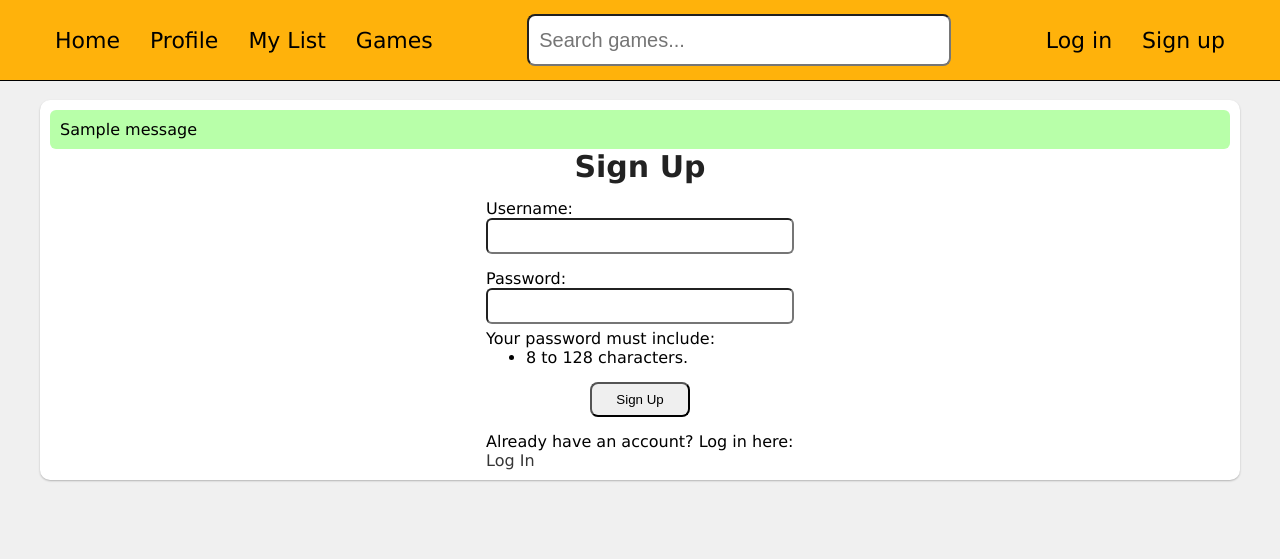
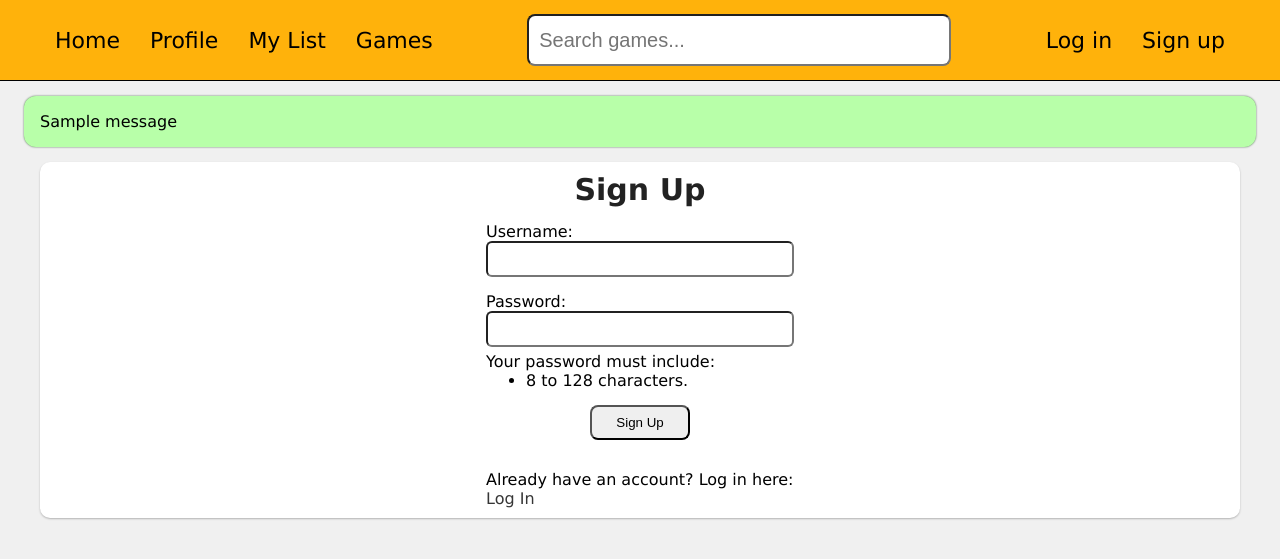
Before and after one commit to Wirebin/game-review-site, a Flask app: page /signup in a window 1280 px wide. Shown: the top 559 px of the page. Run offline with Flask 3, Linux system fonts and the light colour scheme; tables that the repository leaves empty hold one stand-in row (values such as "Sample post"); one stand-in notice (Sample message) is shown.

Commit message:
Merge all indivitual flash message boxes to one location

```diff
--- a/static/main.css
+++ b/static/main.css
@@ -19,15 +19,22 @@ body {
 
 .flash-error {
 	background-color: #ff9d9d;
-	padding: 10px;
-	border-radius: 6px;
-	margin: 100px;
+	box-shadow: 0 0 2px #910000;
+	padding: 1rem;
+	border-radius: 12px;
+	width: 1200px;
+	margin-left: auto;
+	margin-right: auto;
 }
 
 .flash-success {
 	background-color: #b8ffa9;
-	padding: 10px;
-	border-radius: 6px;
+	box-shadow: 0 0 2px #476847;
+	padding: 1rem;
+	border-radius: 12px;
+	width: 1200px;
+	margin-left: auto;
+	margin-right: auto;
 }
 
 .header-link {
@@ -295,6 +302,9 @@ body {
 .mt-10 {
 	margin-top: 10px;
 }
+.mt-15 {
+	margin-top: 15px;
+}
 
 .mb-5 {
 	margin-bottom: 5px;
--- a/templates/account/signup.html
+++ b/templates/account/signup.html
@@ -1,22 +1,6 @@
 {% extends "layout.html" %}
 
 {% block content %}
-	{% with messages = get_flashed_messages(with_categories=true) %}
-		{% if messages %}
-			{% for category, msg in messages %}
-				{% if category == "success" %}
-					<div class="flash-success">
-						<p>{{msg}}</p>
-					</div>
-				{% elif category == "error" %}
-					<div class="flash-error">
-						<p>{{msg}}</p>
-					</div>
-				{% endif %}
-			{% endfor %}
-		{% endif %}
-	{% endwith %}
-
 	<div class="horizontal-flex center-x">
 		<div class="vertical-flex center-y">
 			<span class="fs-30 dark-text mb-15">Sign Up</span>
--- a/templates/layout.html
+++ b/templates/layout.html
@@ -65,8 +65,23 @@
 			</div>
 		</div>
 
-		<br>
-		<div class="content-wrap">
+		{% with messages = get_flashed_messages(with_categories=true) %}
+			{% if messages %}
+				{% for category, msg in messages %}
+					{% if category == "success" %}
+						<div class="flash-success mt-15">
+							<span>{{msg}}</span>
+						</div>
+					{% elif category == "error" %}
+						<div class="flash-error mt-15">
+							<span>{{msg}}</span>
+						</div>
+					{% endif %}
+				{% endfor %}
+			{% endif %}
+		{% endwith %}
+
+		<div class="content-wrap mt-15">
 			<div class="content">
 				{% block content %}{% endblock %}
 			</div>
```
Also changed, not shown: templates/account/login.html (+1 -17 lines), templates/admin/add_game.html (+0 -8 lines), templates/admin/add_genre.html (+0 -8 lines), templates/games/create_review.html (+0 -8 lines), templates/games/game_page.html (+0 -8 lines).
